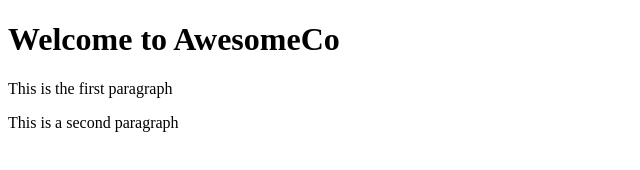
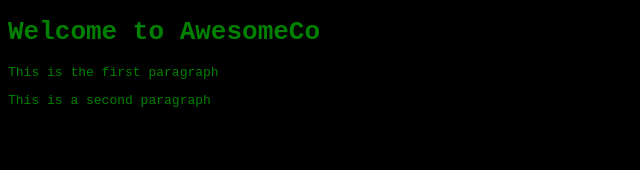
Before and after one commit to ssteindorf/awesomeco_website, a plain HTML site: page index.html in a window 1280 px wide. Shown: the whole page, without its empty margins (0-640 px from the left). Drawn offline with Linux system fonts and the light colour scheme.

Commit message:
add stylesheet and link to home page

```diff
--- /dev/null
+++ b/css/style.css
@@ -0,0 +1,6 @@
+body {
+    background-color:black;
+    color:green;
+    font-family:Monospace;
+
+}
--- a/index.html
+++ b/index.html
@@ -3,11 +3,14 @@
     <head>
         <meta charset="utf-8">
         <title>AwesomeCo</title>
+        <link rel="stylesheet" href="css/style.css">
     </head>
 
     <body>
         <h1>Welcome to AwesomeCo</h1>
         <p>This is the first paragraph</p>
         <p>This is a second paragraph</p>
+
     </body>
+
 </html>
```
